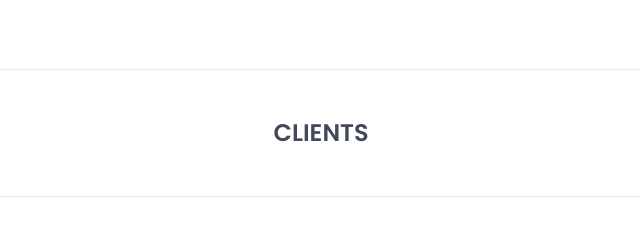
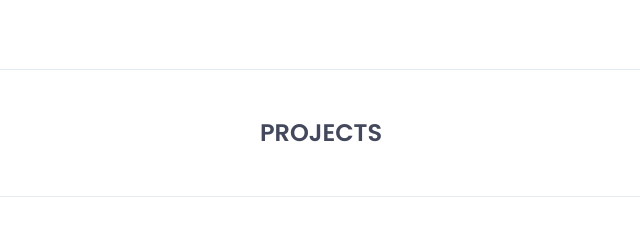
Before and after one commit to toluhikay/portfolio, a plain HTML site: page index.html in a window 1280 px wide. Shown: the part 4020-4267 px from the top of the page, 319-959 px from the left. Drawn offline with nearby package versions, Linux system fonts and the light colour scheme.

Commit message:
text updated

```diff
--- a/index.html
+++ b/index.html
@@ -522,7 +522,7 @@
 		<!--clients start -->
 		<section id="clients" class="clients">
 			<div class="section-heading text-center">
-				<h2>clients</h2>
+				<h2>Projects</h2>
 			</div>
 			<div class="clients-area">
 				<div class="container">
```
